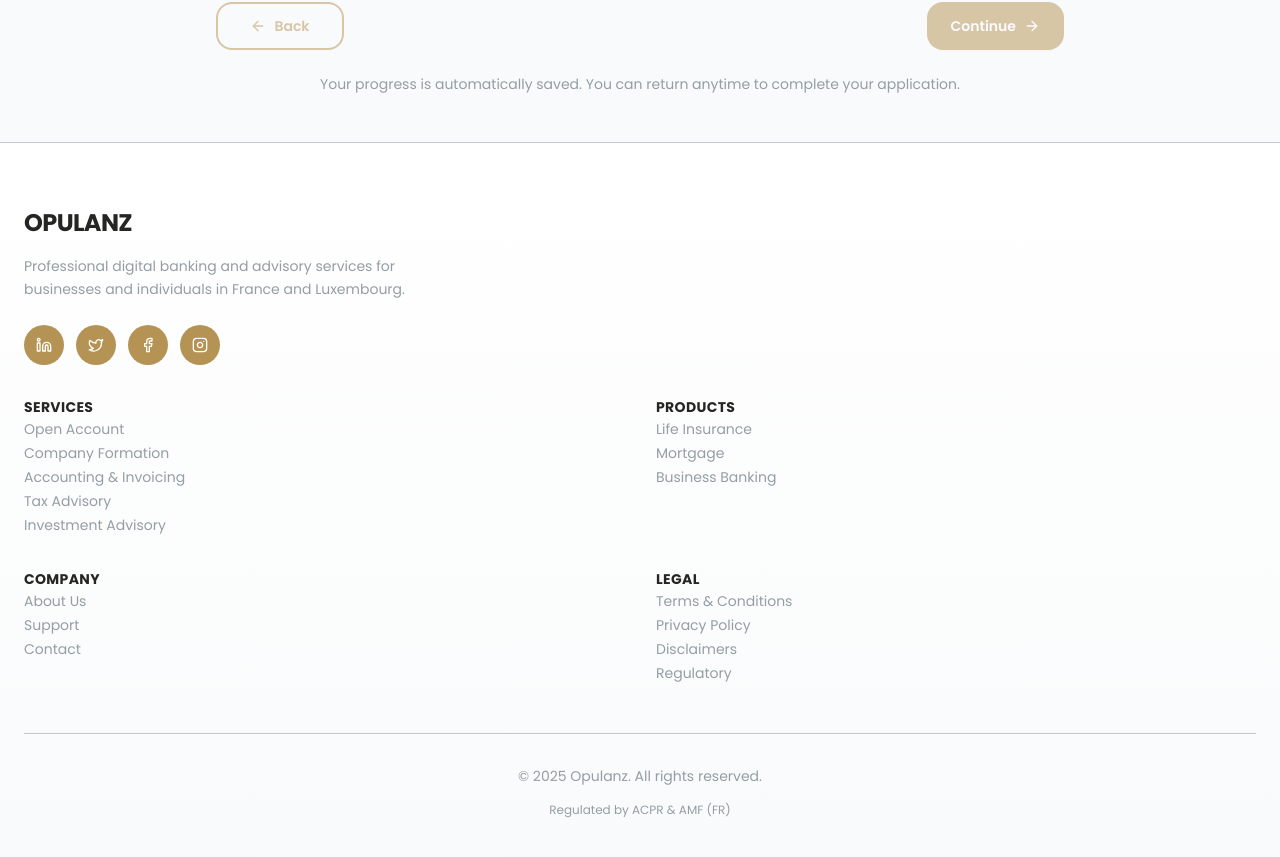
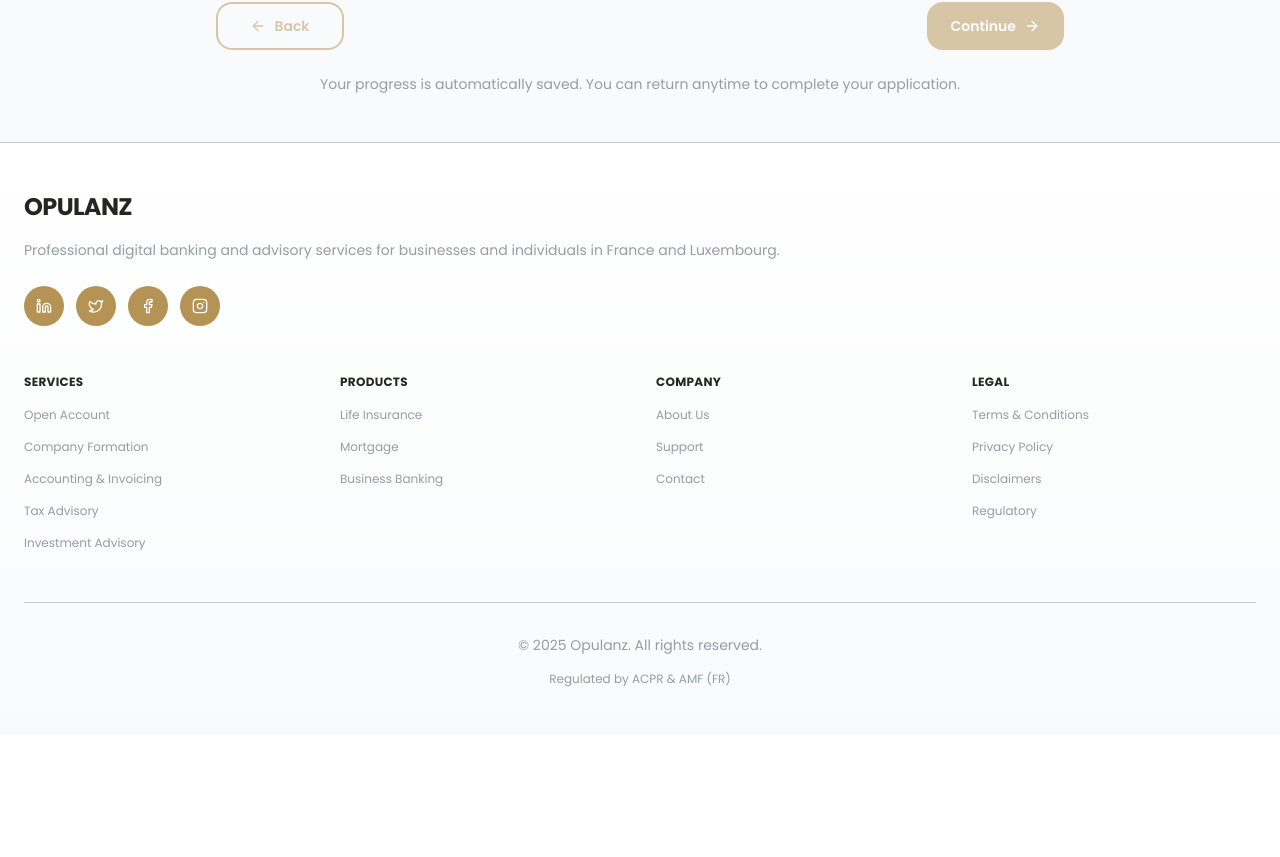
Before and after one commit to TAJKING10/opulanzbanking, a Next.js app: page /en/open-account/personal in a window 1280 px wide. Shown: the part 1092-1949 px from the top of the page. After the commit the page ends 1827 px from the top, so only its background shows below. Built offline with nearby package versions, Linux system fonts and the light colour scheme.

Commit message:
style: Reorganize footer into compact side-by-side layout

```diff
--- a/shared/components/footer.tsx
+++ b/shared/components/footer.tsx
@@ -20,17 +20,17 @@
 
   return (
     <footer className="border-t border-brand-grayLight bg-gradient-to-b from-white to-gray-50">
-      <div className="container mx-auto max-w-7xl px-6 py-16">
-        <div className="grid gap-8 md:grid-cols-2 lg:grid-cols-5">
+      <div className="container mx-auto max-w-7xl px-6 py-12">
+        <div className="grid gap-12 lg:grid-cols-[2fr,3fr]">
           {/* Brand Column */}
-          <div className="lg:col-span-2">
+          <div>
             <Link
               href={`/${locale}`}
               className="text-2xl font-bold uppercase tracking-tight text-brand-dark hover:text-brand-gold transition-colors"
             >
               OPULANZ
             </Link>
-            <p className="mt-4 text-sm text-brand-grayMed leading-relaxed max-w-md">
+            <p className="mt-4 text-sm text-brand-grayMed leading-relaxed max-w-sm">
               {t("footer.description")}
             </p>
             <div className="mt-6 flex gap-3">
@@ -52,16 +52,19 @@
             </div>
           </div>
 
+          {/* Links Grid - Compressed */}
+          <div className="grid grid-cols-2 md:grid-cols-4 gap-8 gap-y-8">
+
           {/* Services Column */}
           <div>
-            <h3 className="mb-5 text-sm font-bold uppercase tracking-wide text-brand-dark">
+            <h3 className="mb-3 text-xs font-bold uppercase tracking-wide text-brand-dark">
               {t("footer.sections.services")}
             </h3>
-            <ul className="space-y-2.5">
+            <ul className="space-y-2">
               <li>
                 <Link
                   href={`/${locale}/open-account`}
-                  className="text-sm text-brand-grayMed transition-colors hover:text-brand-gold"
+                  className="text-xs text-brand-grayMed transition-colors hover:text-brand-gold"
                 >
                   {t("footer.links.services.openAccount")}
                 </Link>
@@ -69,7 +72,7 @@
               <li>
                 <Link
                   href={`/${locale}/company-formation`}
-                  className="text-sm text-brand-grayMed transition-colors hover:text-brand-gold"
+                  className="text-xs text-brand-grayMed transition-colors hover:text-brand-gold"
                 >
                   {t("footer.links.services.companyFormation")}
                 </Link>
@@ -77,7 +80,7 @@
               <li>
                 <Link
                   href={`/${locale}/invoicing-accounting`}
-                  className="text-sm text-brand-grayMed transition-colors hover:text-brand-gold"
+                  className="text-xs text-brand-grayMed transition-colors hover:text-brand-gold"
                 >
                   {t("footer.links.services.accounting")}
                 </Link>
@@ -85,7 +88,7 @@
               <li>
                 <Link
                   href={`/${locale}/tax-advisory`}
-                  className="text-sm text-brand-grayMed transition-colors hover:text-brand-gold"
+                  className="text-xs text-brand-grayMed transition-colors hover:text-brand-gold"
                 >
                   {t("footer.links.services.tax")}
                 </Link>
@@ -93,7 +96,7 @@
               <li>
                 <Link
                   href={`/${locale}/investment-advisory`}
-                  className="text-sm text-brand-grayMed transition-colors hover:text-brand-gold"
+                  className="text-xs text-brand-grayMed transition-colors hover:text-brand-gold"
                 >
                   {t("footer.links.services.investment")}
                 </Link>
@@ -103,14 +106,14 @@
 
           {/* Products Column */}
           <div>
-            <h3 className="mb-5 text-sm font-bold uppercase tracking-wide text-brand-dark">
+            <h3 className="mb-3 text-xs font-bold uppercase tracking-wide text-brand-dark">
               {t("footer.sections.products")}
             </h3>
-            <ul className="space-y-2.5">
+            <ul className="space-y-2">
               <li>
                 <Link
                   href={`/${locale}/life-insurance`}
-                  className="text-sm text-brand-grayMed transition-colors hover:text-brand-gold"
+                  className="text-xs text-brand-grayMed transition-colors hover:text-brand-gold"
                 >
                   {t("footer.links.products.lifeInsurance")}
                 </Link>
@@ -118,7 +121,7 @@
               <li>
                 <Link
                   href={`/${locale}/mortgage`}
-                  className="text-sm text-brand-grayMed transition-colors hover:text-brand-gold"
+                  className="text-xs text-brand-grayMed transition-colors hover:text-brand-gold"
                 >
                   {t("footer.links.products.mortgage")}
                 </Link>
@@ -126,7 +129,7 @@
               <li>
                 <Link
                   href={`/${locale}/open-account`}
-                  className="text-sm text-brand-grayMed transition-colors hover:text-brand-gold"
+                  className="text-xs text-brand-grayMed transition-colors hover:text-brand-gold"
                 >
                   {t("footer.links.products.businessBanking")}
                 </Link>
@@ -136,14 +139,14 @@
 
           {/* Company Column */}
           <div>
-            <h3 className="mb-5 text-sm font-bold uppercase tracking-wide text-brand-dark">
+            <h3 className="mb-3 text-xs font-bold uppercase tracking-wide text-brand-dark">
               {t("footer.sections.company")}
             </h3>
-            <ul className="space-y-2.5">
+            <ul className="space-y-2">
               <li>
                 <Link
                   href={`/${locale}/about`}
-                  className="text-sm text-brand-grayMed transition-colors hover:text-brand-gold"
+                  className="text-xs text-brand-grayMed transition-colors hover:text-brand-gold"
                 >
                   {t("footer.links.company.about")}
                 </Link>
@@ -151,7 +154,7 @@
               <li>
                 <Link
                   href={`/${locale}/support`}
-                  className="text-sm text-brand-grayMed transition-colors hover:text-brand-gold"
+                  className="text-xs text-brand-grayMed transition-colors hover:text-brand-gold"
                 >
                   {t("footer.links.company.support")}
                 </Link>
@@ -159,7 +162,7 @@
               <li>
                 <Link
                   href={`/${locale}/support`}
-                  className="text-sm text-brand-grayMed transition-colors hover:text-brand-gold"
+                  className="text-xs text-brand-grayMed transition-colors hover:text-brand-gold"
                 >
                   {t("footer.links.company.contact")}
                 </Link>
@@ -169,14 +172,14 @@
 
           {/* Legal Column */}
           <div>
-            <h3 className="mb-5 text-sm font-bold uppercase tracking-wide text-brand-dark">
+            <h3 className="mb-3 text-xs font-bold uppercase tracking-wide text-brand-dark">
               {t("footer.sections.legal")}
             </h3>
-            <ul className="space-y-2.5">
+            <ul className="space-y-2">
               <li>
                 <Link
                   href={`/${locale}/legal/terms`}
-                  className="text-sm text-brand-grayMed transition-colors hover:text-brand-gold"
+                  className="text-xs text-brand-grayMed transition-colors hover:text-brand-gold"
                 >
                   {t("footer.links.legal.terms")}
                 </Link>
@@ -184,7 +187,7 @@
               <li>
                 <Link
                   href={`/${locale}/legal/privacy`}
-                  className="text-sm text-brand-grayMed transition-colors hover:text-brand-gold"
+                  className="text-xs text-brand-grayMed transition-colors hover:text-brand-gold"
                 >
                   {t("footer.links.legal.privacy")}
                 </Link>
@@ -192,7 +195,7 @@
               <li>
                 <Link
                   href={`/${locale}/legal/disclaimers`}
-                  className="text-sm text-brand-grayMed transition-colors hover:text-brand-gold"
+                  className="text-xs text-brand-grayMed transition-colors hover:text-brand-gold"
                 >
                   {t("footer.links.legal.disclaimers")}
                 </Link>
@@ -200,12 +203,13 @@
               <li>
                 <Link
                   href={`/${locale}/legal/regulatory`}
-                  className="text-sm text-brand-grayMed transition-colors hover:text-brand-gold"
+                  className="text-xs text-brand-grayMed transition-colors hover:text-brand-gold"
                 >
                   {t("footer.links.legal.regulatory")}
                 </Link>
               </li>
             </ul>
+          </div>
           </div>
         </div>
 
```
